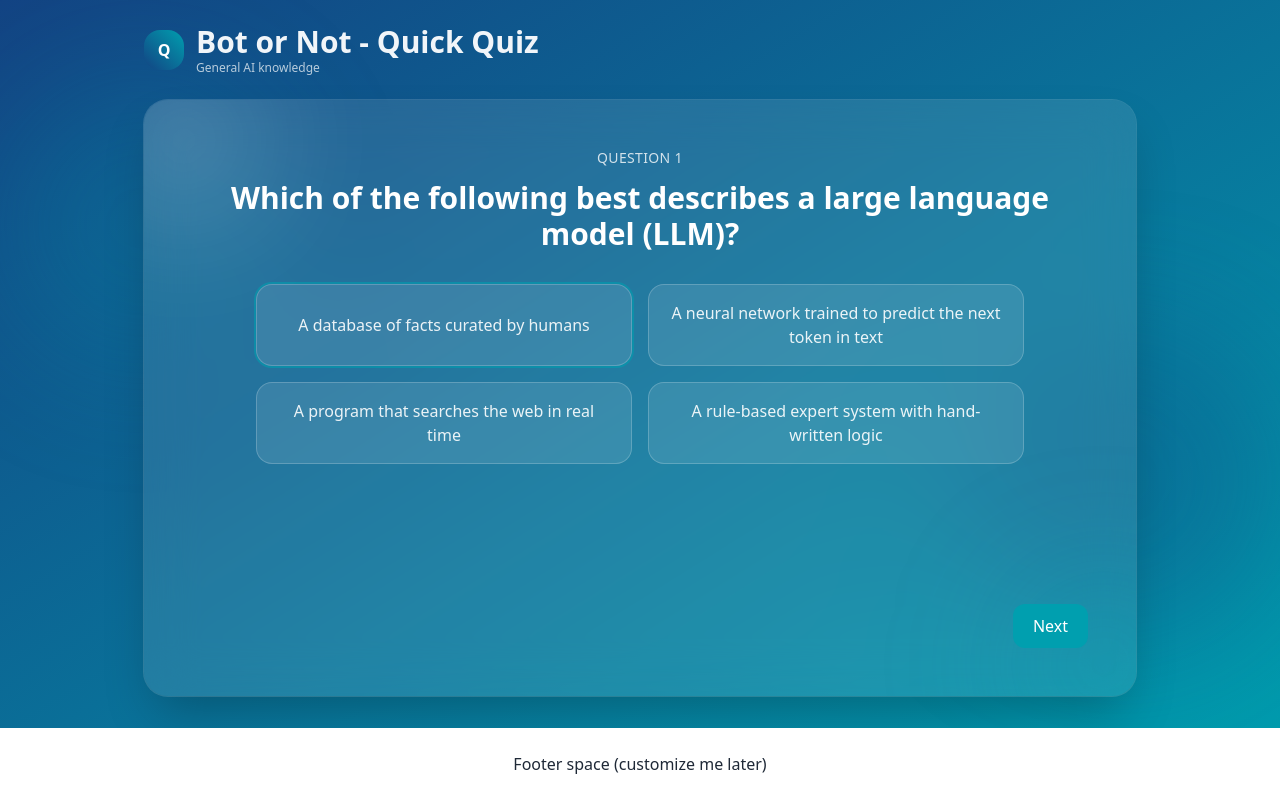
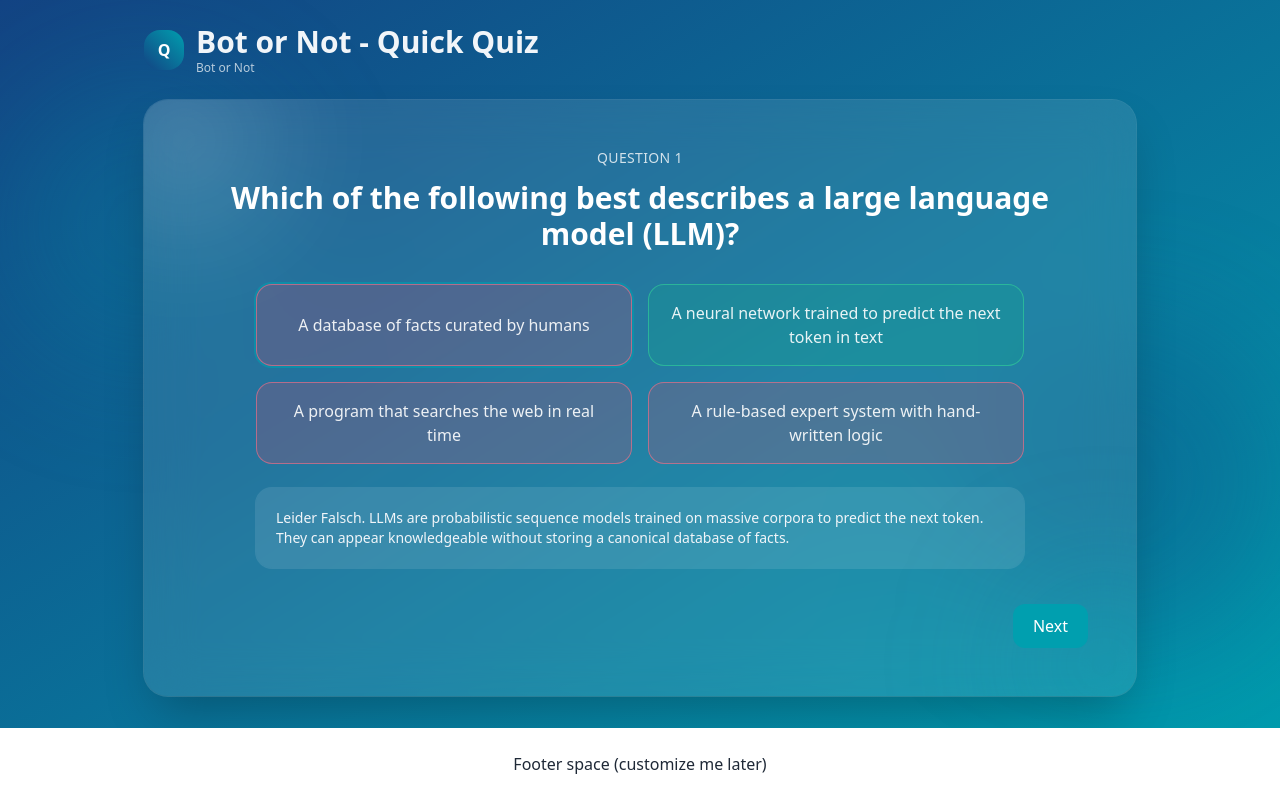
Before and after one commit to Nyfii/KILN-BotOrNot-Quiz, a plain HTML site: page index.html in a window 1280 px wide. Both pictures are taken after a click on the button "A database of facts curated by humans". Drawn offline with nearby package versions, Linux system fonts and the light colour scheme.

Commit message:
"Added Selection -> Lock -> Explanation -> Next" Flow

```diff
--- a/index.html
+++ b/index.html
@@ -16,7 +16,7 @@
                 <div class="h-10 w-10 rounded-2xl bg-gradient-to-tr from-[#134383] to-[#009faf] flex items-center justify-center text-white font-semibold">Q</div>
                 <div>
                     <h1 class="text-2xl sm:text-3xl font-bold">Bot or Not - Quick Quiz</h1>
-                    <p class="text-xs text-white/70">General AI knowledge</p>
+                    <p class="text-xs text-white/70">Bot or Not</p>
                 </div>
             </div>
         </header>
@@ -27,7 +27,7 @@
                 <div class="absolute -bottom-16 -right-16 h-48 w-48 rounded-full bg-[#009faf]/20 blur-3xl -z-10"></div>
 
                 <div class="p-8 sm:p-12 flex-1 flex flex-col">
-                    <p class="text-center text-sm uppercase tracking-wide text-white/80">Question <span id="qIndex">1</span><span id="qTotal" class="opacity-70"></span></p>
+                    <p class="text-center text-sm uppercase tracking-wide text-white/80">Question <span id="questionIndex">1</span><span id="qTotal" class="opacity-70"></span></p>
                     <p id="question" class="mt-3 text-center text-2xl sm:text-3xl font-semibold leading-snug text-white"></p>
 
                     <div id="answers" class="mt-8 grid grid-cols-1 sm:grid-cols-2 gap-4 max-w-3xl mx-auto w-full"></div>
@@ -98,6 +98,7 @@
 
             const questionElement = document.getElementById("question")
             const answersElement = document.getElementById("answers")
+            const feedbackElement = document.getElementById("feedback")
             const nextButton = document.getElementById("nextBtn")
 
             let doQuestionsInOrder = true;
@@ -108,8 +109,9 @@
 
             function renderQuestion(i) {
                 //Clean Up
-                nextButton.disable = true;
+                nextButton.disabled = true;
                 answersElement.innerHTML = "";
+                feedbackElement.classList.add("hidden");
 
                 questionElement.textContent = questions[i].q;
                 if (questions[i].type === "text") {
@@ -119,7 +121,7 @@
                         button.className = answerButtonStyles;
                         button.setAttribute("data-correct", a.correct);
                         button.textContent = a.text;
-                        button.onclick = () => choose(button, questions[i].type);
+                        button.onclick = () => choose(button);
                         answersElement.appendChild(button);
                     });
                 } else {
@@ -127,15 +129,24 @@
                 }
             }
 
-            function choose(button, type) {
-                const isCorrect = button.getAttribute("data-correct") === "true";
-                if (isCorrect) {
-                    nextButton.disable = false;
-                    console.log("Correct!");
-                } else {
-                    nextButton.disable = false;
-                    console.log("Incorrect.");
-                }
+            function choose(button) {
+                let isCorrect = button.getAttribute("data-correct") === "true";
+                answersElement.querySelectorAll("button").forEach(button => {
+                    const isCorrect = button.getAttribute("data-correct") === "true";
+                    if (isCorrect) {
+                        nextButton.disabled = false;
+                        button.classList.remove("border-white/20", "bg-white/10")
+                        button.classList.add("bg-emerald-500/20", "border-emerald-400/60")
+                    } else {
+                        nextButton.disabled = false;
+                        button.classList.remove("border-white/20", "bg-white/10")
+                        button.classList.add("bg-rose-500/20", "border-rose-400/60")
+                    }
+                });
+                feedbackElement.innerHTML = isCorrect
+                    ? `Richtig! ${questions[currentQuestionIndex].explanation}`
+                    : `Leider Falsch. ${questions[currentQuestionIndex].explanation}`;
+                feedbackElement.classList.remove("hidden");
             }
 
             nextButton.addEventListener("click", () => {
```
